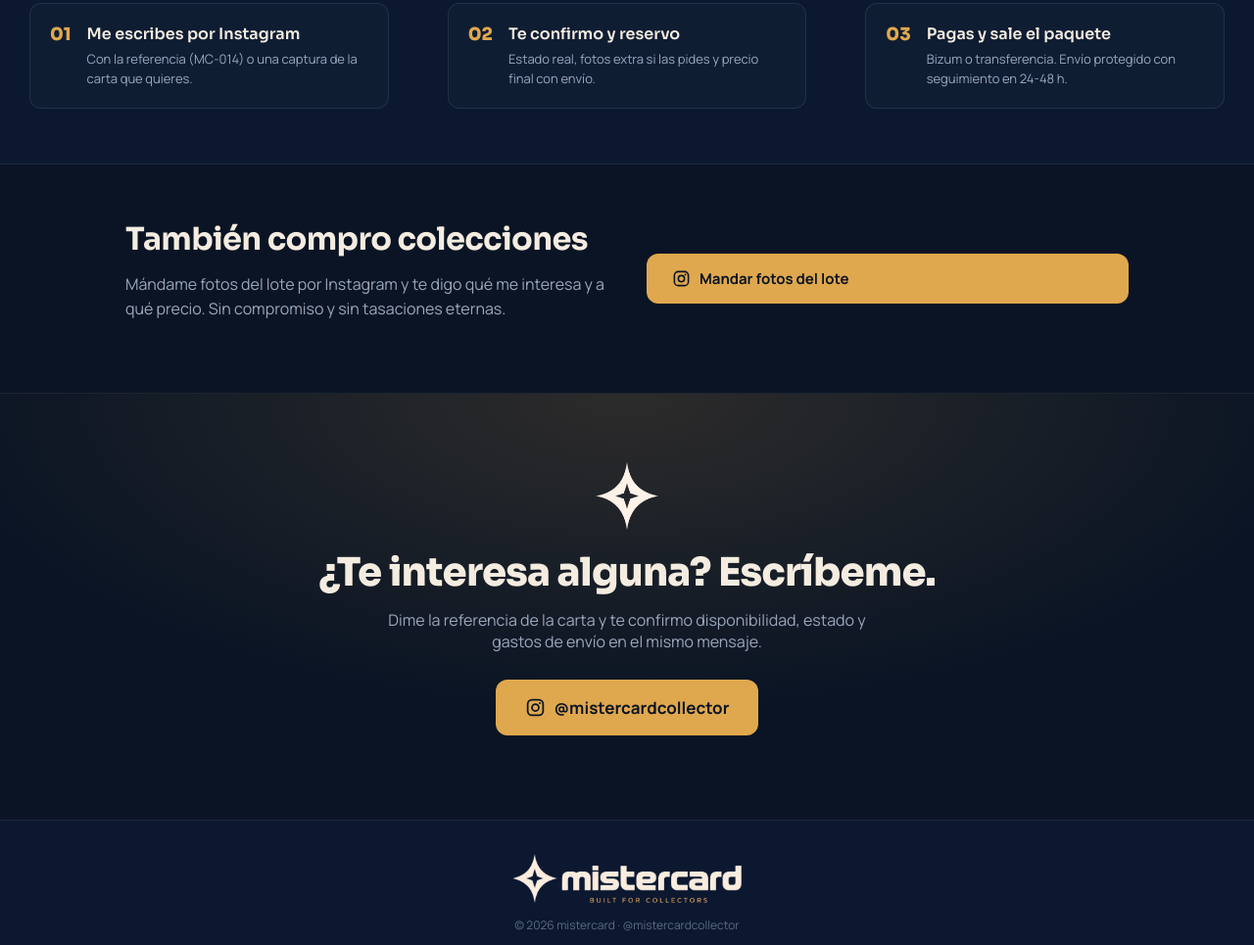
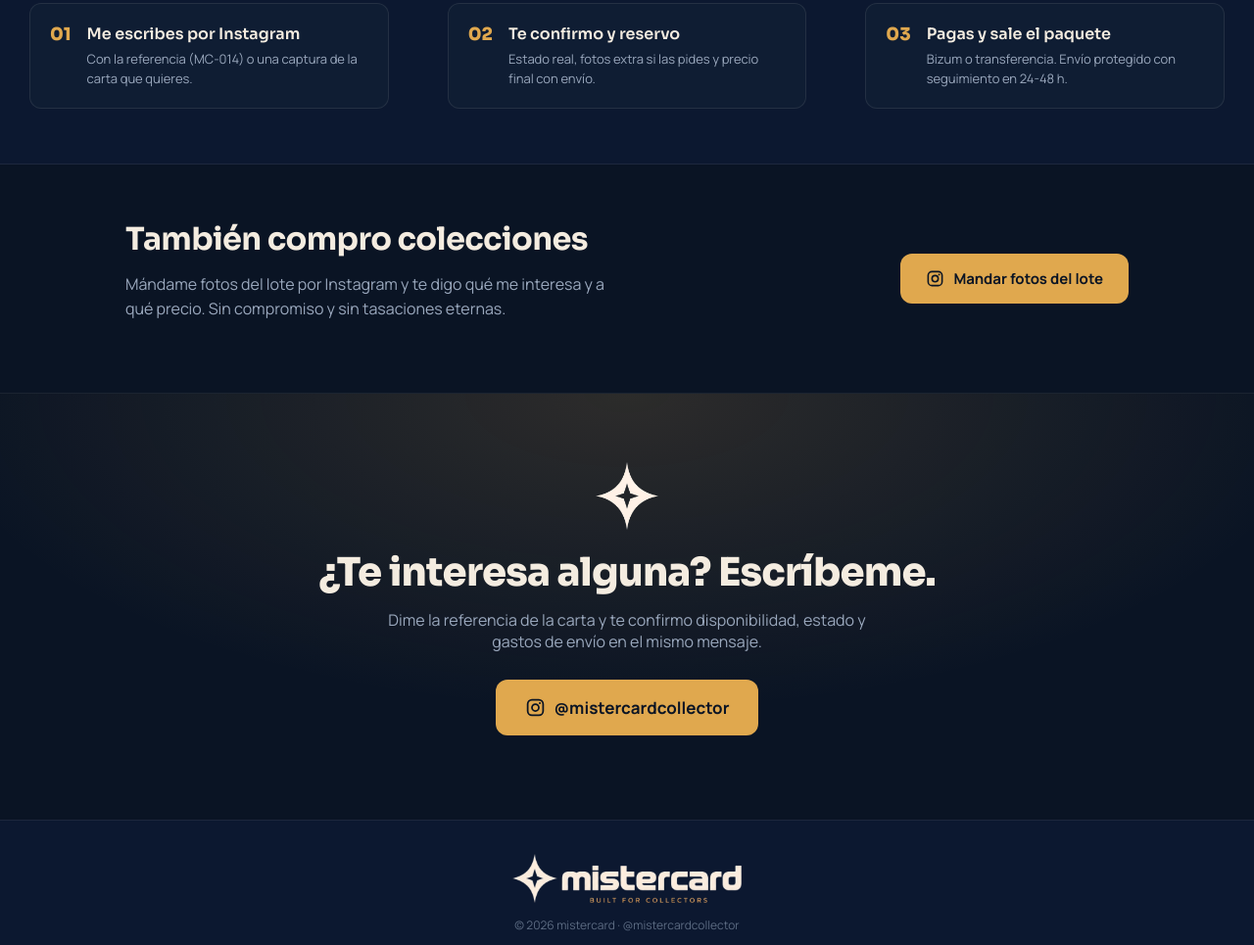
Before and after one commit to vicentegomezrosello/mistercard, a plain HTML site: page index.html in a window 1280 px wide. Shown: the part 2319-3284 px from the top of the page at 98% size. Drawn offline with Linux system fonts and the light colour scheme.

Commit message:
Add files via upload

```diff
--- a/index.html
+++ b/index.html
@@ -45,9 +45,11 @@
   .compro-chips:empty{display:none}
   .compro-chips span{background:rgba(224,168,78,.1);border:1px solid rgba(224,168,78,.3);color:#e8c07a;font-size:13px;font-weight:600;padding:7px 13px;border-radius:100px}
   /* Sin fotos del feed: el bloque se centra y el botón se pone al lado, a la derecha. */
-  #compro.sin-fotos{max-width:1080px;margin-left:auto;margin-right:auto;grid-template-columns:1fr auto;gap:48px}
+  #compro.sin-fotos{max-width:1080px;margin-left:auto;margin-right:auto;gap:40px}
   #compro.sin-fotos .compro-chips{margin-bottom:0}
-  @media (max-width:760px){#compro.sin-fotos{grid-template-columns:1fr;gap:24px}}
+  /* El botón no se estira: se queda del ancho de su texto, pegado al bloque. */
+  #compro.sin-fotos .btn{justify-self:start;align-self:center}
+  @media (max-width:760px){#compro.sin-fotos .btn{justify-self:stretch}}
   .plinth{width:250px;height:54px;margin-top:-6px;border-radius:50%;background:radial-gradient(ellipse at 50% 35%,rgba(224,168,78,.4),rgba(224,168,78,.08) 55%,transparent 72%);border-top:1px solid rgba(224,168,78,.35);transform:rotateX(74deg);animation:glowPulse 5s ease-in-out infinite}
   /* Banda a todo el ancho, pero el contenido dentro de una columna centrada. */
   .strip{padding:18px 28px;background:#0c1830;border-top:1px solid rgba(244,236,224,.06);border-bottom:1px solid rgba(244,236,224,.06);font-size:13px;font-weight:600;color:#c6d0de}
@@ -460,6 +462,11 @@ function pintaApartados() {
       if (secC && botonC) {
         secC.appendChild(botonC);
         secC.classList.add('sin-fotos');
+        // Las columnas van en el atributo style del propio <section>, así que hay
+        // que cambiarlas desde aquí: la hoja de estilos no puede ganarle.
+        if (window.matchMedia('(min-width:761px)').matches) {
+          secC.style.gridTemplateColumns = '1fr auto';
+        }
       }
     } else {
       contFeed.style.display = 'grid';   // 'grid', no '': vaciarlo borraría la rejilla
```
